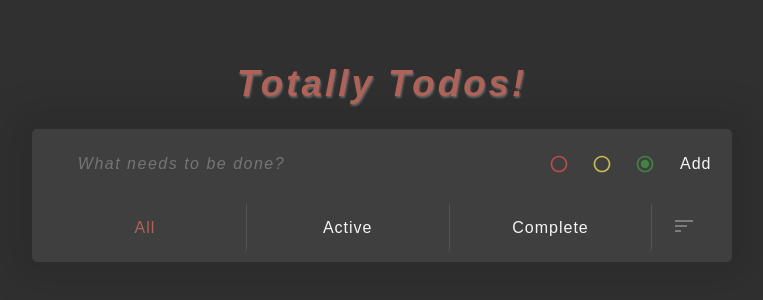
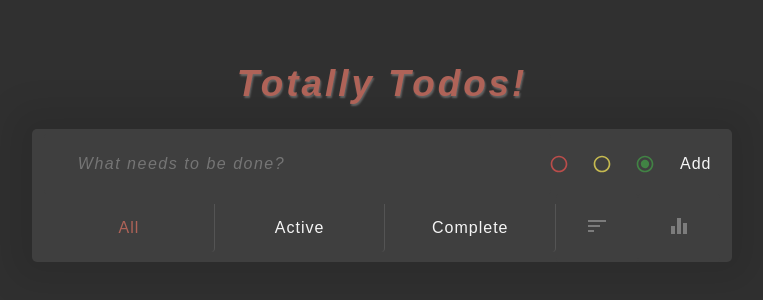
Before and after one commit to michellebholland/recoil-demo-todo, a React app: page / in a window 1280 px wide. Shown: the part 118-418 px from the top of the page, without its empty margins (266-1029 px from the left). Built offline with nearby package versions, Linux system fonts and the light colour scheme; a web font is replaced by a local one.

Commit message:
implement stats display, add styline
q
k
:wq
q
k

```diff
--- a/src/components/TodoListFilters.jsx
+++ b/src/components/TodoListFilters.jsx
@@ -1,22 +1,28 @@
-import React from 'react';
+import React, { useState } from 'react';
 import SortIcon from '@material-ui/icons/Sort';
+import EqualizerIcon from '@material-ui/icons/Equalizer';
 import { useRecoilState, useRecoilValue } from 'recoil';
-import { todoListFilterState, todoListStatsState, todoListSortState } from '../store/store';
+import {
+  todoListFilterState,
+  todoListStatsState,
+  todoListSortState,
+  todoListSortedStats,
+} from '../store/store';
 
 const TodoListFilters = () => {
   const [filter, setFilter] = useRecoilState(todoListFilterState);
-  const [sort, setSort] = useRecoilState(todoListSortState); // need to ddefine this
-
-  const { totalNum, totalCompletedNum, totalUncompletedNum } = useRecoilValue(
-    todoListStatsState,
-  );
+  const { high, medium, low } = useRecoilValue(todoListSortedStats);
+  const [sort, setSort] = useRecoilState(todoListSortState);
+  const [displayStats, setDisplayStats] = useState(false);
+  const { totalNum, totalCompletedNum, totalUncompletedNum } = useRecoilValue(todoListStatsState);
   const updateFilter = ({ target: { value } }) => setFilter(value);
 
   const toggleSort = () => setSort(!sort);
+  const toggleDisplayStats = () => setDisplayStats(!displayStats);
 
   const sortIconColor = {
     true: 'sortedWhite',
-    false: 'unsortedGray'
+    false: 'unsortedGray',
   };
 
   return (
@@ -31,7 +37,6 @@ const TodoListFilters = () => {
       >
         All <span> {totalNum || ''}</span>
       </button>
-
       <button
         className="filter-button"
         id="filterBtn2"
@@ -42,7 +47,6 @@ const TodoListFilters = () => {
       >
         Active <span>{totalUncompletedNum || ''}</span>
       </button>
-
       <button
         className="filter-button"
         style={{ color: filter === 'Show Completed' ? '#af6358' : 'whitesmoke' }}
@@ -53,7 +57,19 @@ const TodoListFilters = () => {
         Complete <span>{totalCompletedNum || ''}</span>
       </button>
       <button id={sortIconColor[sort]} type="submit" onClick={toggleSort}>
-        <SortIcon/>
+        <SortIcon />
+      </button>
+
+      <button id="unsortedGray" type="submit" onClick={toggleDisplayStats}>
+        {displayStats && totalNum ? (
+          <span id="statsSpan">
+            <span id="highSpan">{high || 0}</span>
+            <span id="mediumSpan">{medium || 0}</span>
+            <span id="lowSpan">{low || 0}</span>
+          </span>
+        ) : (
+          <EqualizerIcon />
+        )}
       </button>
     </ul>
   );
--- a/src/store/store.jsx
+++ b/src/store/store.jsx
@@ -15,6 +15,9 @@ const todoListSortState = atom({
   default: false,
 });
 
+/* ----- SELECTORS ---- */
+
+/* selector that gets two atoms */
 const filteredTodoListState = selector({
   key: 'filteredTodoListState',
   get: ({ get }) => {
@@ -31,7 +34,7 @@ const filteredTodoListState = selector({
     }
   },
 });
-
+/* selector that gets another selector */
 const sortedTodoListState = selector({
   key: 'sortedTodoListState',
   get: ({ get }) => {
@@ -44,6 +47,17 @@ const sortedTodoListState = selector({
   },
 });
 
+const todoListSortedStats = selector({
+  key: 'todoListSortedStats',
+  get: ({ get }) => {
+    const list = get(sortedTodoListState);
+    return list.reduce((acc, cv) => {
+      acc[cv.priority] = cv.priority in acc ? acc[cv.priority] + 1 : 1;
+      return acc;
+    }, {});
+  },
+});
+/* selector that gets an atom */
 const todoListStatsState = selector({
   key: 'todoListStatsState',
   get: ({ get }) => {
@@ -67,4 +81,5 @@ export {
   todoListStatsState,
   todoListSortState,
   sortedTodoListState,
+  todoListSortedStats,
 };
--- a/src/styles/styles.css
+++ b/src/styles/styles.css
@@ -106,27 +106,44 @@ input::placeholder {
 
 /* -------------TodoListFilter---------------- */
 ul {
-  display: inline-flex;
+  display: grid;
+  grid-template-columns: 25fr 25fr 25fr 12fr 12fr;
   margin: 0;
   padding: 0px;
   width: 100%;
-}
-ul .filter-button {
-  width: 30%;
-  border-radius: 0px 0px 4px 4px;
 }
 .filter-button {
   margin-top: 10px;
   margin-bottom: 10px;
   border-right: 1px solid rgba(143, 143, 143, 0.26);
   padding: 10px 20px;
+  border-radius: 0px 0px 4px 4px;
 }
 /* dynamic sort icon color */
 #sortedWhite svg {
   color: whitesmoke;
 }
-#unsortedGray svg {
+#unsortedGray svg, #statsSpan {
   color: rgba(245, 245, 245, 0.336);
+}
+#statsSpan {
+  display: grid;
+  grid-template-columns: 30fr 30fr 30fr;
+  align-items: center;
+}
+#highSpan {
+  color: #ef5350;
+  opacity: .70;
+  margin-right: 3px;
+}
+#mediumSpan {
+  color: #ffee58;
+  opacity: .70;
+  margin-right: 3px;
+}
+#lowSpan {
+  color: #66bb6a;
+  opacity: .70;
 }
 /* filter stats (number) */
 button span {
```
